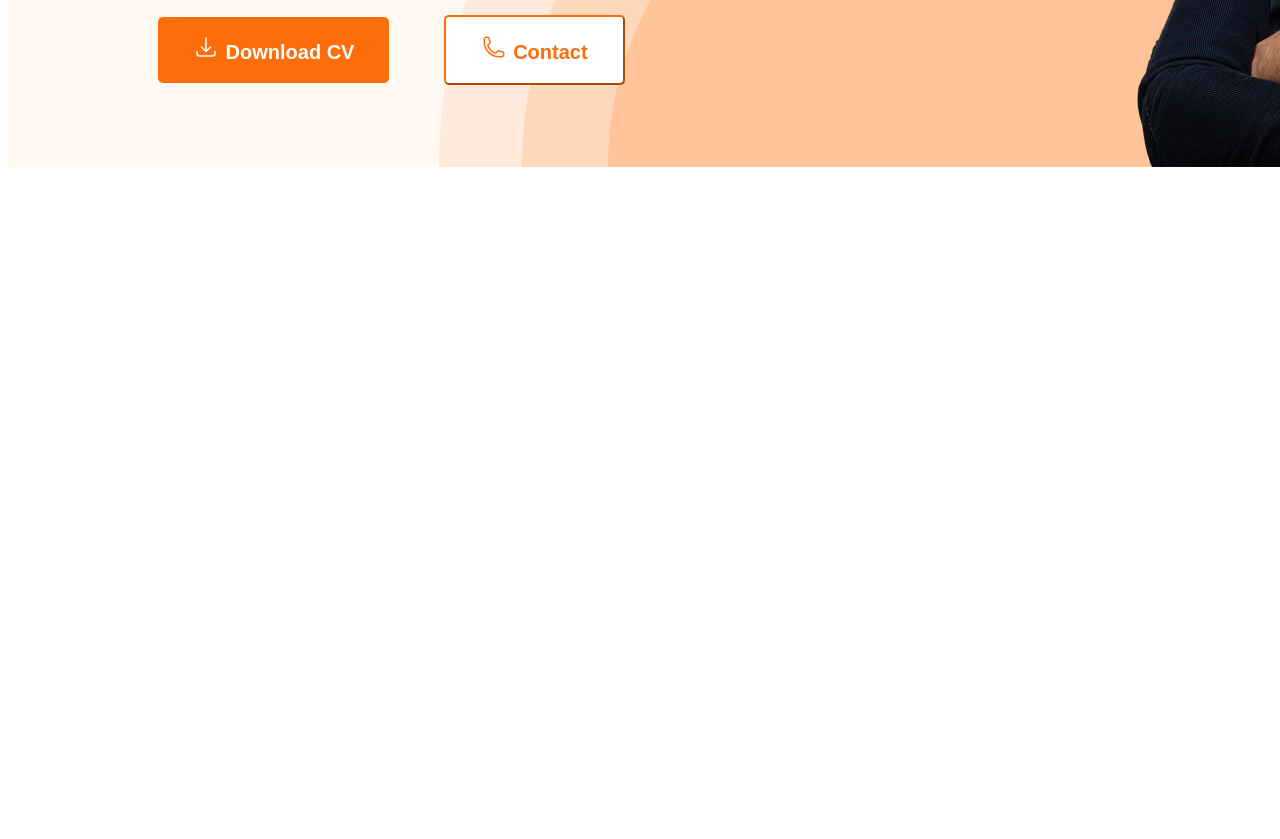
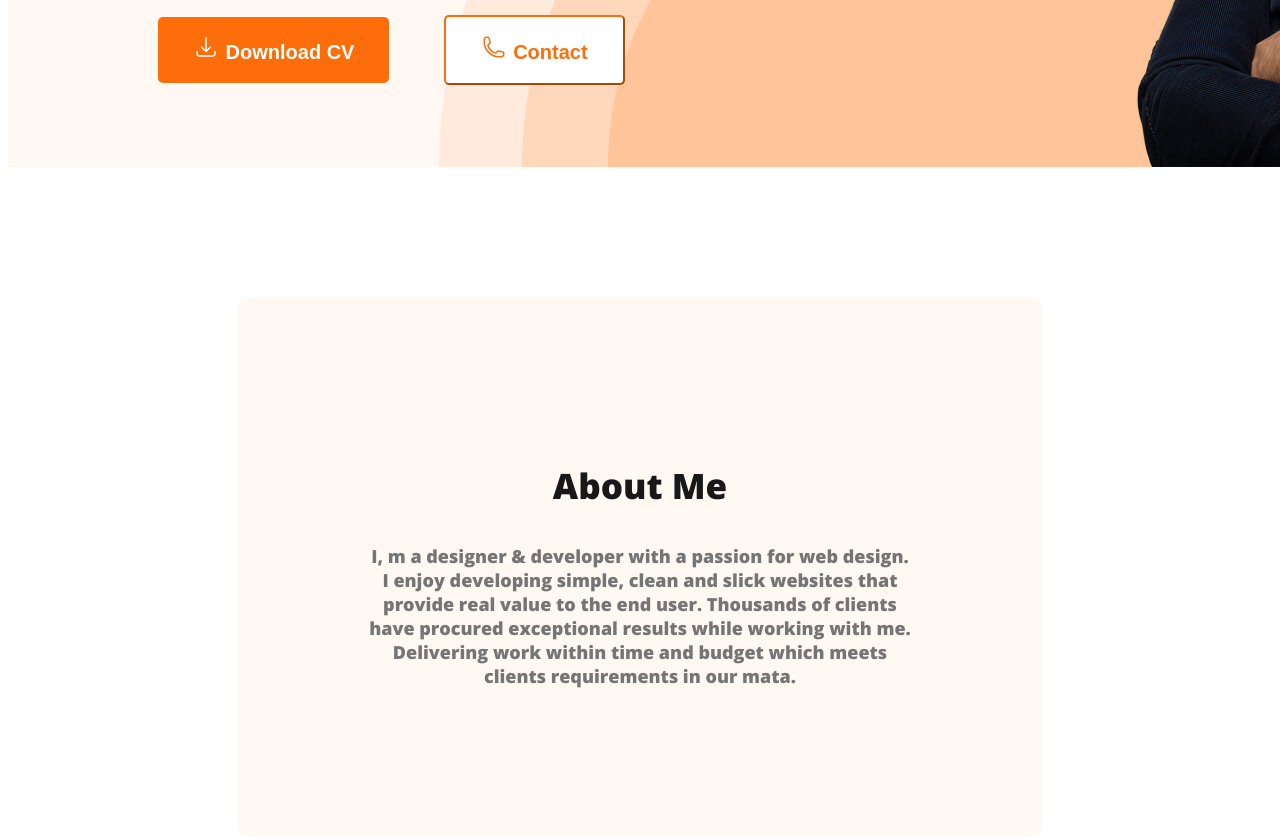
Before and after one commit to ABD8421/web-developer-porfolio, a plain HTML site: page index.html in a window 1280 px wide. Shown: the part 698-1537 px from the top of the page. Before the commit the page ends 873 px from the top, so only its background shows below. Drawn offline with nearby package versions, Linux system fonts and the light colour scheme.

Commit message:
about section

```diff
--- a/index.html
+++ b/index.html
@@ -71,7 +71,18 @@
         <img class="profile-pic" src="images/hardy.png" alt="" />
       </div>
     </header>
-    <main></main>
+    <main>
+      <section class="about">
+        <h3 class="section-title">About Me</h3>
+        <p class="section-des">
+          I, m a designer & developer with a passion for web design. I enjoy
+          developing simple, clean and slick websites that provide real value to
+          the end user. Thousands of clients have procured exceptional results
+          while working with me. Delivering work within time and budget which
+          meets clients requirements in our mata.
+        </p>
+      </section>
+    </main>
     <footer></footer>
   </body>
 </html>
--- a/styles/portfolio.css
+++ b/styles/portfolio.css
@@ -126,3 +126,55 @@ flex-shrink: 0;
 svg{
     padding-right: 2px;
 }
+
+/* .img-dev{
+    color: rgba(24, 24, 24, 0.15);
+    font-family: Open Sans;
+    font-size: 100px;
+    font-style: normal;
+    font-weight: 700;
+    line-height: normal;
+    letter-spacing: 33px;
+    background-color: #FFF8F3;
+    background-image: url('../images/header_bg.png');
+    background-repeat: no-repeat;
+    background-position: bottom  right;
+    text-align: left;
+    width: 774;
+    height: 136;
+    padding: 38px 0px 25px 23px;
+
+
+}
+.img-dev header{
+    display: flex;
+    justify-content: space-between;
+} */
+
+/* shared items */
+
+.section-title{
+        color: #181818;
+        text-align: center;
+        font-size: 35px;
+        font-weight: 700;
+}
+
+
+/* Main section styles */
+
+/* about section */
+.about{
+    padding: 130px;
+    border-radius: 10px;
+    background: #FFF8F3;
+    margin: 130px 230px 2800px 230px;
+
+}
+
+.section-des{
+    color: #757575;
+    text-align: center;
+    font-size: 18px;
+
+}
```
